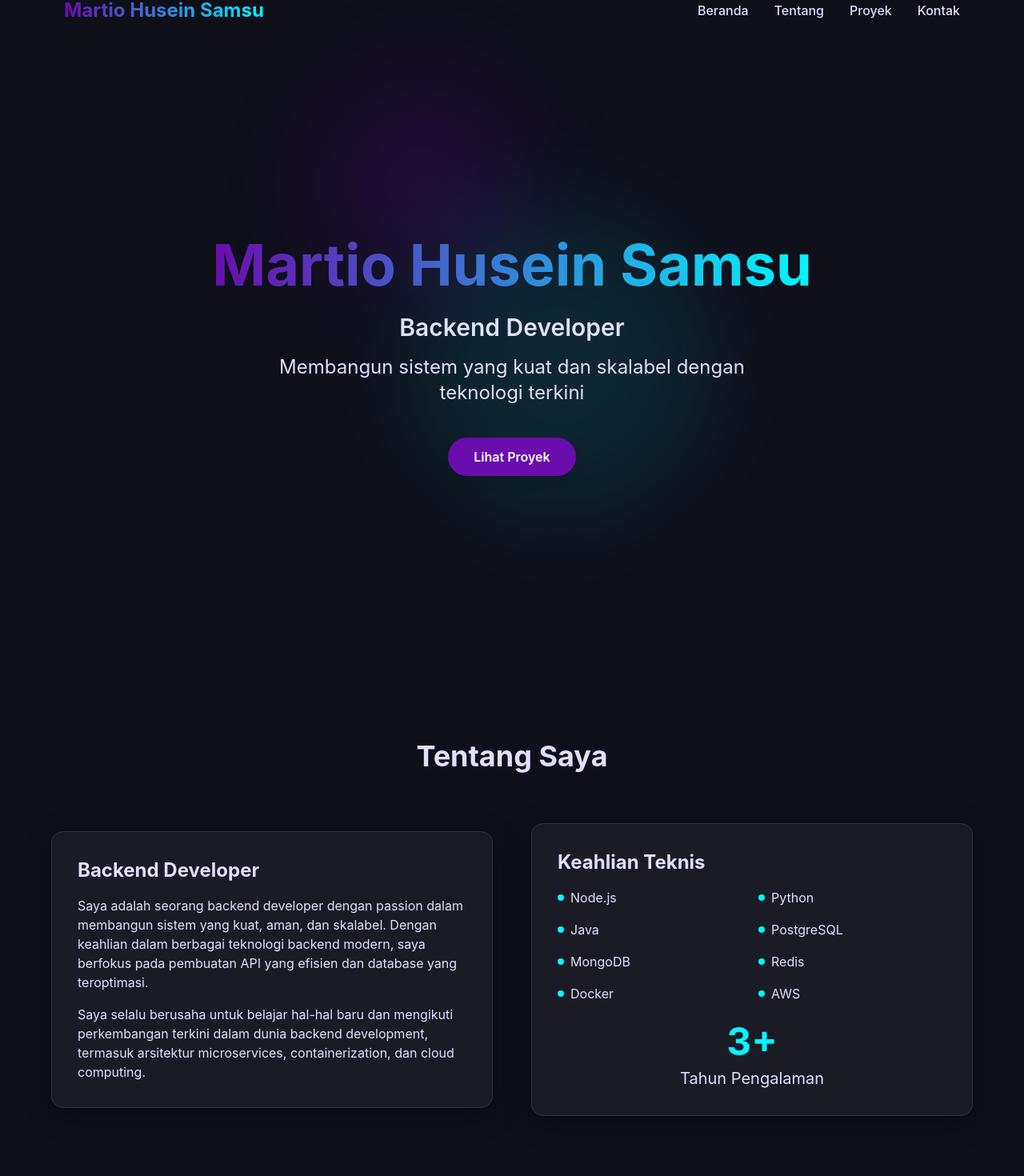
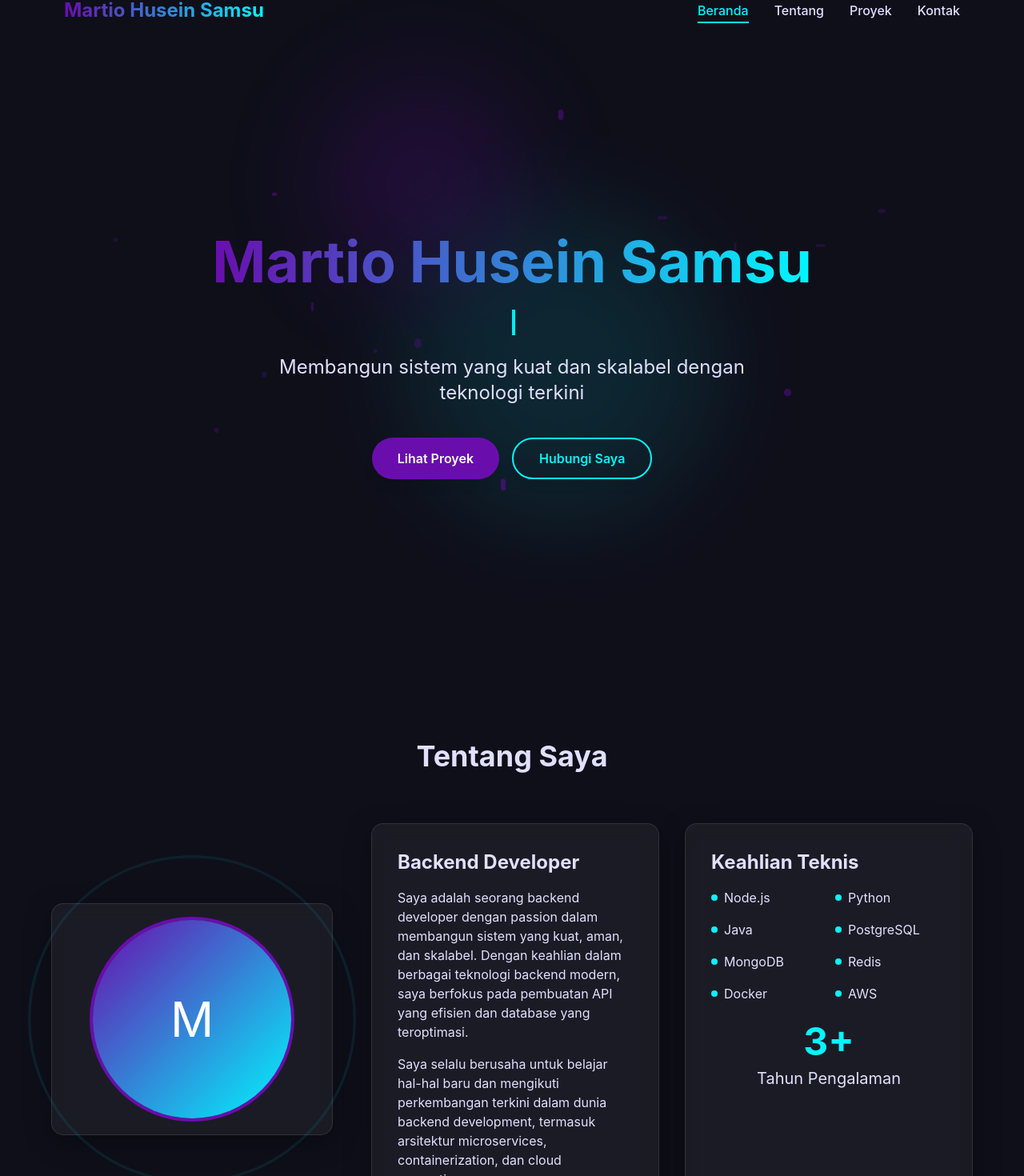
Before and after one commit to Sketioo/react-portofolio-app, a React (Create React App) app: page / in a window 1280 px wide. Shown: the part 19-1489 px from the top of the page at 80% size. Built offline with nearby package versions, Linux system fonts and the light colour scheme.

Commit message:
kustomisasi tampilan

```diff
--- a/src/App.js
+++ b/src/App.js
@@ -1,5 +1,5 @@
 import React, { useState, useEffect } from 'react';
-import { motion } from 'framer-motion';
+import { motion, AnimatePresence } from 'framer-motion';
 
 function App() {
   const [scrolled, setScrolled] = useState(false);
@@ -50,11 +50,50 @@ function App() {
         />
       </div>
 
+      {/* Animated particles */}
+      <div className="fixed inset-0 overflow-hidden pointer-events-none">
+        {[...Array(15)].map((_, i) => (
+          <motion.div
+            key={i}
+            className="absolute rounded-full bg-[#6a0dad]"
+            initial={{
+              x: Math.random() * window.innerWidth,
+              y: Math.random() * window.innerHeight,
+              opacity: 0,
+              scale: 0.5,
+            }}
+            animate={{
+              x: Math.random() * window.innerWidth,
+              y: Math.random() * window.innerHeight,
+              opacity: [0, 0.5, 0],
+              scale: [0.5, 1.5, 0.5],
+            }}
+            transition={{
+              duration: 10 + Math.random() * 20,
+              repeat: Infinity,
+              ease: "linear",
+            }}
+            style={{
+              width: Math.random() * 10 + 2,
+              height: Math.random() * 10 + 2,
+            }}
+          />
+        ))}
+      </div>
+
       <main className="relative z-10 pt-16">
+        <div id="beranda">
           <HeroSection />
+        </div>
+        <div id="tentang">
           <AboutSection />
+        </div>
+        <div id="proyek">
           <ProjectsSection />
+        </div>
+        <div id="kontak">
           <ContactSection />
+        </div>
       </main>
 
       <Footer />
@@ -65,6 +104,30 @@ function App() {
 // Navbar Component
 const Navbar = ({ scrolled }) => {
   const [mobileMenuOpen, setMobileMenuOpen] = useState(false);
+  const [activeSection, setActiveSection] = useState('beranda');
+
+  useEffect(() => {
+    const handleScroll = () => {
+      const sections = ['beranda', 'tentang', 'proyek', 'kontak'];
+      const scrollPosition = window.scrollY + 100;
+
+      for (const section of sections) {
+        const element = document.getElementById(section);
+        if (element) {
+          const offsetTop = element.offsetTop;
+          const height = element.offsetHeight;
+
+          if (scrollPosition >= offsetTop && scrollPosition < offsetTop + height) {
+            setActiveSection(section);
+            break;
+          }
+        }
+      }
+    };
+
+    window.addEventListener('scroll', handleScroll);
+    return () => window.removeEventListener('scroll', handleScroll);
+  }, []);
 
   return (
     <motion.nav
@@ -87,19 +150,34 @@ const Navbar = ({ scrolled }) => {
 
         {/* Desktop Navigation */}
         <div className="hidden md:flex space-x-8">
-          {['Beranda', 'Tentang', 'Proyek', 'Kontak'].map((item, index) => (
+          {['Beranda', 'Tentang', 'Proyek', 'Kontak'].map((item, index) => {
+            const sectionId = item.toLowerCase();
+            const isActive = activeSection === sectionId;
+
+            return (
               <motion.a
                 key={item}
-              href={`#${item.toLowerCase()}`}
-              className="font-medium hover:text-[#00f7ff] transition-colors duration-300"
+                href={`#${sectionId}`}
+                className={`font-medium transition-colors duration-300 relative ${
+                  isActive ? 'text-[#00f7ff]' : 'hover:text-[#00f7ff]'
+                }`}
                 whileHover={{ y: -2 }}
                 initial={{ opacity: 0, y: -20 }}
                 animate={{ opacity: 1, y: 0 }}
                 transition={{ delay: index * 0.1 + 0.5 }}
               >
                 {item}
+                {isActive && (
+                  <motion.div
+                    className="absolute -bottom-1 left-0 w-full h-0.5 bg-[#00f7ff]"
+                    layoutId="navbar-indicator"
+                    initial={false}
+                    transition={{ type: "spring", stiffness: 300, damping: 30 }}
+                  />
+                )}
               </motion.a>
-          ))}
+            );
+          })}
         </div>
 
         {/* Mobile Menu Button */}
@@ -126,16 +204,23 @@ const Navbar = ({ scrolled }) => {
           transition={{ duration: 0.3 }}
         >
           <div className="px-4 py-4 space-y-4">
-            {['Beranda', 'Tentang', 'Proyek', 'Kontak'].map((item) => (
+            {['Beranda', 'Tentang', 'Proyek', 'Kontak'].map((item) => {
+              const sectionId = item.toLowerCase();
+              const isActive = activeSection === sectionId;
+
+              return (
                 <a
                   key={item}
-                href={`#${item.toLowerCase()}`}
-                className="block font-medium hover:text-[#00f7ff] transition-colors duration-300 py-2"
+                  href={`#${sectionId}`}
+                  className={`block font-medium transition-colors duration-300 py-2 ${
+                    isActive ? 'text-[#00f7ff]' : 'hover:text-[#00f7ff]'
+                  }`}
                   onClick={() => setMobileMenuOpen(false)}
                 >
                   {item}
                 </a>
-            ))}
+              );
+            })}
           </div>
         </motion.div>
       )}
@@ -144,7 +229,30 @@ const Navbar = ({ scrolled }) => {
 };
 
 // Hero Section Component
-const HeroSection = () => (
+const HeroSection = () => {
+  const [text, setText] = useState('');
+  const fullText = 'Backend Developer';
+
+  useEffect(() => {
+    let index = 0;
+    const timer = setInterval(() => {
+      if (index < fullText.length) {
+        setText(fullText.slice(0, index + 1));
+        index++;
+      } else {
+        clearInterval(timer);
+        // Reset animation after 2 seconds
+        setTimeout(() => {
+          setText('');
+          index = 0;
+        }, 2000);
+      }
+    }, 150);
+
+    return () => clearInterval(timer);
+  }, []);
+
+  return (
     <motion.section
       className="min-h-screen flex flex-col items-center justify-center px-4 text-center"
       initial={{ opacity: 0, y: 20 }}
@@ -160,12 +268,13 @@ const HeroSection = () => (
         Martio Husein Samsu
       </motion.h1>
       <motion.p
-      className="text-2xl md:text-3xl mb-4 font-semibold"
+        className="text-2xl md:text-3xl mb-4 font-semibold min-h-[2.5rem]"
         initial={{ opacity: 0, y: 20 }}
         animate={{ opacity: 1, y: 0 }}
         transition={{ delay: 0.4, duration: 0.8 }}
       >
-      Backend Developer
+        {text}
+        <span className="ml-1 inline-block w-1 h-8 bg-[#00f7ff] animate-pulse"></span>
       </motion.p>
       <motion.p
         className="text-xl md:text-2xl mb-10 max-w-2xl"
@@ -175,6 +284,12 @@ const HeroSection = () => (
       >
         Membangun sistem yang kuat dan skalabel dengan teknologi terkini
       </motion.p>
+      <motion.div
+        className="flex flex-wrap justify-center gap-4"
+        initial={{ opacity: 0, y: 20 }}
+        animate={{ opacity: 1, y: 0 }}
+        transition={{ delay: 0.8, duration: 0.8 }}
+      >
         <motion.button
           className="px-8 py-3 bg-[#6a0dad] text-white font-semibold rounded-full shadow-lg hover:bg-[#00f7ff] hover:text-[#0f0f1a] transition-all duration-300 transform hover:scale-105"
           whileHover={{ scale: 1.05 }}
@@ -182,8 +297,17 @@ const HeroSection = () => (
         >
           Lihat Proyek
         </motion.button>
+        <motion.button
+          className="px-8 py-3 bg-transparent border-2 border-[#00f7ff] text-[#00f7ff] font-semibold rounded-full shadow-lg hover:bg-[#00f7ff] hover:text-[#0f0f1a] transition-all duration-300 transform hover:scale-105"
+          whileHover={{ scale: 1.05 }}
+          whileTap={{ scale: 0.95 }}
+        >
+          Hubungi Saya
+        </motion.button>
+      </motion.div>
     </motion.section>
   );
+};
 
 // About Section Component
 const AboutSection = () => (
@@ -196,7 +320,29 @@ const AboutSection = () => (
   >
     <div className="max-w-6xl mx-auto">
       <h2 className="text-4xl font-bold mb-16 text-center">Tentang Saya</h2>
-      <div className="grid md:grid-cols-2 gap-12 items-center">
+      <div className="grid md:grid-cols-3 gap-12 items-center">
+        {/* Foto Profil */}
+        <motion.div
+          className="glass p-4 rounded-2xl flex justify-center"
+          initial={{ opacity: 0, scale: 0.8 }}
+          whileInView={{ opacity: 1, scale: 1 }}
+          transition={{ duration: 0.8 }}
+          viewport={{ once: true }}
+        >
+          <div className="relative">
+            <div className="w-64 h-64 rounded-full overflow-hidden border-4 border-[#6a0dad]">
+              {/* Placeholder untuk foto profil */}
+              <div className="w-full h-full bg-gradient-to-br from-[#6a0dad] to-[#00f7ff] flex items-center justify-center">
+                <span className="text-6xl text-white">M</span>
+              </div>
+            </div>
+            <div className="absolute inset-0 rounded-full border-2 border-[#00f7ff] animate-ping opacity-20"></div>
+          </div>
+        </motion.div>
+
+        {/* Deskripsi dan Keahlian */}
+        <div className="md:col-span-2">
+          <div className="grid md:grid-cols-2 gap-8">
             <motion.div
               className="glass p-8 rounded-2xl"
               initial={{ opacity: 0, x: -50 }}
@@ -237,6 +383,8 @@ const AboutSection = () => (
             </motion.div>
           </div>
         </div>
+      </div>
+    </div>
   </motion.section>
 );
 
@@ -271,7 +419,7 @@ const ProjectsSection = () => (
         ].map((project, index) => (
           <motion.div
             key={project.title}
-            className="glass rounded-2xl overflow-hidden flex flex-col h-full"
+            className="glass rounded-2xl overflow-hidden flex flex-col h-full relative"
             initial={{ opacity: 0, y: 50 }}
             whileInView={{ opacity: 1, y: 0 }}
             transition={{ duration: 0.5, delay: index * 0.1 }}
@@ -280,6 +428,7 @@ const ProjectsSection = () => (
           >
             <div className="h-48 bg-gradient-to-r from-[#6a0dad] to-[#00f7ff] relative overflow-hidden">
               <div className="absolute inset-0 bg-[url('https://images.unsplash.com/photo-1555066931-4365d14bab8c?ixlib=rb-4.0.3&ixid=M3wxMjA3fDB8MHxwaG90by1wYWdlfHx8fGVufDB8fHx8fA%3D%3D&auto=format&fit=crop&w=1000&q=80')] bg-cover bg-center opacity-30" />
+              <div className="absolute inset-0 bg-gradient-to-t from-[#0f0f1a] to-transparent opacity-80"></div>
             </div>
             <div className="p-6 flex flex-col flex-grow">
               <h3 className="text-2xl font-bold mb-2">{project.title}</h3>
@@ -289,16 +438,33 @@ const ProjectsSection = () => (
               <div className="mb-4">
                 <div className="flex flex-wrap gap-2">
                   {project.technologies.map((tech) => (
-                    <span key={tech} className="px-3 py-1 bg-[#1a1a2e] text-[#00f7ff] rounded-full text-sm">
+                    <motion.span
+                      key={tech}
+                      className="px-3 py-1 bg-[#1a1a2e] text-[#00f7ff] rounded-full text-sm"
+                      whileHover={{ scale: 1.1, backgroundColor: '#00f7ff', color: '#0f0f1a' }}
+                    >
                       {tech}
-                    </span>
+                    </motion.span>
                   ))}
                 </div>
               </div>
-              <button className="text-[#00f7ff] font-semibold hover:underline mt-auto">
-                Lihat Detail →
-              </button>
+              <motion.button
+                className="text-[#00f7ff] font-semibold hover:underline mt-auto flex items-center"
+                whileHover={{ x: 5 }}
+              >
+                Lihat Detail
+                <svg xmlns="http://www.w3.org/2000/svg" className="h-4 w-4 ml-1" fill="none" viewBox="0 0 24 24" stroke="currentColor">
+                  <path strokeLinecap="round" strokeLinejoin="round" strokeWidth={2} d="M9 5l7 7-7 7" />
+                </svg>
+              </motion.button>
             </div>
+
+            {/* Hover effect overlay */}
+            <motion.div
+              className="absolute inset-0 bg-gradient-to-br from-[#6a0dad]/20 to-[#00f7ff]/20 opacity-0 rounded-2xl"
+              whileHover={{ opacity: 1 }}
+              transition={{ duration: 0.3 }}
+            />
           </motion.div>
         ))}
       </div>
```
Lines whose indentation alone changed are shown as unchanged.
